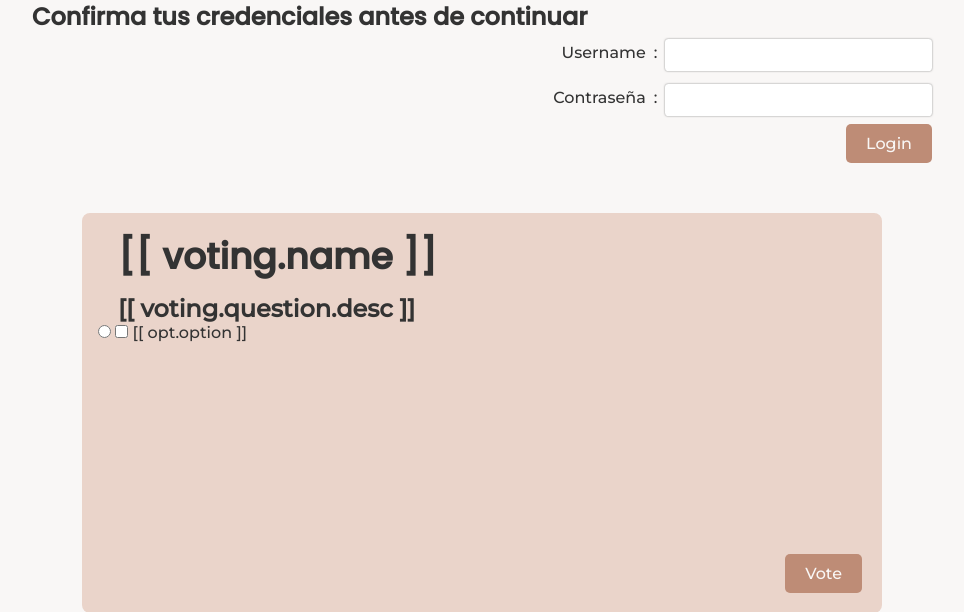
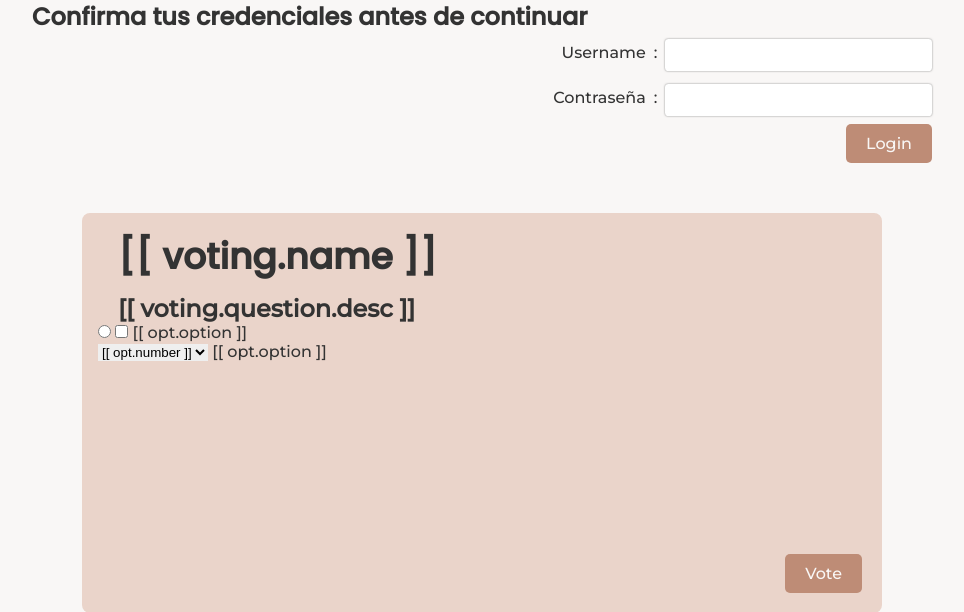
Before and after one commit to EGC-zambrano/decide-part-zambrano, a Django app: template decide/booth/templates/booth/booth.html in a window 1280 px wide. Shown: the part 293-905 px from the top of the page, without its empty margins (178-1142 px from the left). Run offline with Django 3.2, Linux system fonts and the light colour scheme; data comes from the database, SQL or seed files in the repository; tables that the repository leaves empty hold one stand-in row (values such as "Sample post"); the template is opened without the code that fills it: values that come from a table or form of the project are taken from there, most other values are stand-ins (such as "Sample title", 1, 10 or a date in 2020).

Commit message:
feat: priority voting visualization (not working properly)

```diff
--- a/decide/booth/templates/booth/booth.html
+++ b/decide/booth/templates/booth/booth.html
@@ -84,6 +84,7 @@
                 <h2 class="voting-desc">[[ voting.question.desc ]]</h2>
                 <form v-for="opt in voting.question.options" :key="opt.number">
                     <div class="form-options">
+                        <div v-if="questionType == 'S' || questionType == 'B' || questionType == 'M'">
                             <input type="radio" v-model="selected" v-if="questionType == 'S' || questionType == 'B'"
                                         :id="'q' + opt.number"
                                         name="question"
@@ -92,7 +93,17 @@
                                         :id="'q' + opt.number"
                                         name="question"
                                         :value="opt.number">
+
                                 [[ opt.option ]]
+                        </div>
+                        <div v-if="questionType == 'P'">
+                            <select v-model="selected" >
+                                <option v-for="opt in voting.question.options">
+                                    [[ opt.number ]]
+                                </option>
+                            </select>
+                            [[ opt.option ]]
+                        </div>
                     </div>
                 </form>
                 <button class="btn btn-vote mt-3" v-on:click="decideSend">
@@ -255,6 +266,19 @@
                             token: this.token
                         }
                     }
+                    else if (this.questionType === 'P') {
+                        var vote = []
+                        for (i=0; i < selected.length; i++){
+                            var v = this.decideEncrypt(selected[i][0].toString())
+                            vote.push({a: v.alpha.toString(), b: v.beta.toString(), p: selected[i][1].toString()})
+                        }
+                        var data = {
+                            vote: vote,
+                            voting: this.voting.id,
+                            voter: this.user.id,
+                            token: this.token
+                        }
+                    }
 
                     this.postData("{% url "gateway" "store" "/" %}", data)
                         .then(data => {
```
Lines whose indentation alone changed are shown as unchanged.
